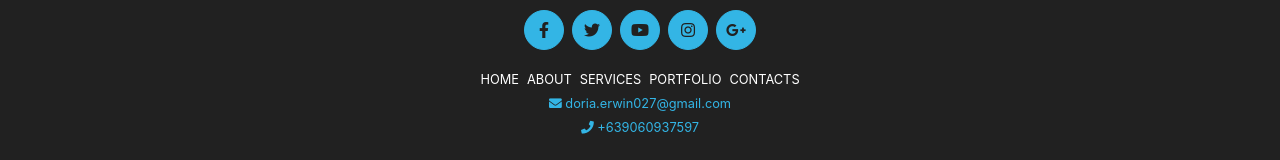
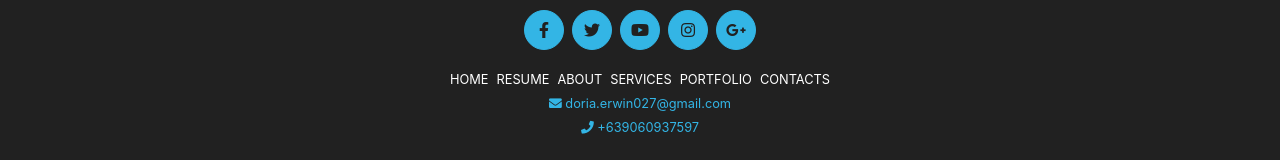
Before and after one commit to doria-erwin/portfolio, a React (Create React App) app: page /#/ in a window 1280 px wide. Shown: the part 3998-4158 px from the top of the page. Built offline with nearby package versions, Linux system fonts and the light colour scheme.

Commit message:
add resume to footer

```diff
--- a/src/components/includes/Footer.js
+++ b/src/components/includes/Footer.js
@@ -2,6 +2,7 @@ import React from 'react';
 import { MDBContainer, MDBIcon } from 'mdbreact';
 import AnchorLink from 'react-anchor-link-smooth-scroll';
 import data from '../../data';
+import cv from '../../assets/others/CV.pdf';
 
 const { personal } = data;
 const { email, mobileNumber, facebook, instagram, google, twitter, youtube } = personal;
@@ -45,6 +46,13 @@ const Footer = () =>
                     </AnchorLink>
                 </li>
                 <li className="list-inline-item">
+                    <a href={cv} download="ErwinDoria.resume.pdf" arget="_blank" rel="noopener noreferrer" className="text-lighter w-100 h-100 d-flex flex-row justify-content-center align-items-center">
+                        <small>
+                            RESUME
+                        </small>
+                    </a>
+                </li>
+                <li className="list-inline-item">
                     <AnchorLink offset="60" href="#about" target="_blank" rel="noopener noreferrer" className="text-lighter w-100 h-100 d-flex flex-row justify-content-center align-items-center">
                         <small>
                             ABOUT
@@ -73,6 +81,7 @@ const Footer = () =>
                     </AnchorLink>
                 </li>
             </ul>
+
             <a href={`mailto:${email}`} className="text-info d-block">
                 <small>
                     <MDBIcon icon="envelope" />
--- a/src/components/includes/Header.js
+++ b/src/components/includes/Header.js
@@ -3,7 +3,7 @@ import {
     MDBNavbar, MDBNavbarBrand, MDBNavItem, MDBNavbarToggler, MDBCollapse
 } from "mdbreact";
 import { isMobile } from 'react-device-detect';
-
+import cv from '../../assets/others/CV.pdf';
 import AnchorLink from 'react-anchor-link-smooth-scroll'
 import Scrollspy from 'react-scrollspy'
 
@@ -13,7 +13,7 @@ class Header extends Component {
     }
 
     toggleCollapse = () => {
-        if(isMobile){
+        if (isMobile) {
             const { isOpen } = this.state;
             this.setState({ isOpen: !isOpen });
         }
@@ -31,7 +31,7 @@ class Header extends Component {
                 </MDBNavbarBrand>
                 <MDBNavbarToggler onClick={this.toggleCollapse} />
                 <MDBCollapse id="navbarCollapse3" isOpen={this.state.isOpen} navbar>
-                        <Scrollspy id="nav" className="navbar-nav ml-auto text-left" items={ ['home', 'about', 'services','portfolio','contacts'] } offset={-70} currentClassName="active-item">
+                    <Scrollspy id="nav" className="navbar-nav ml-auto text-left" items={['home', 'about', 'services', 'portfolio', 'contacts']} offset={-70} currentClassName="active-item">
                         <MDBNavItem>
                             <AnchorLink onClick={this.toggleCollapse} className="nav-link" href="#home">Home</AnchorLink>
                         </MDBNavItem>
--- a/src/sections/HomeSection.js
+++ b/src/sections/HomeSection.js
@@ -20,7 +20,7 @@ const HomeSection = () =>
             </MDBTypography>
 
             <MDBContainer className="text-center">
-            <a href={cv} download="ErwinDoria.resume.pdf" className="btn btn-info btn-sm">Download Resume</a>
+                <a href={cv} download="ErwinDoria.resume.pdf" className="btn btn-info btn-sm">Download Resume</a>
             </MDBContainer>
             <MDBContainer id="more-about" className="text-center position-absolute">
                 <AnchorLink offset="60" href="#about" className="text-lighter font-weight-bold">
```
Lines whose indentation alone changed are shown as unchanged.
